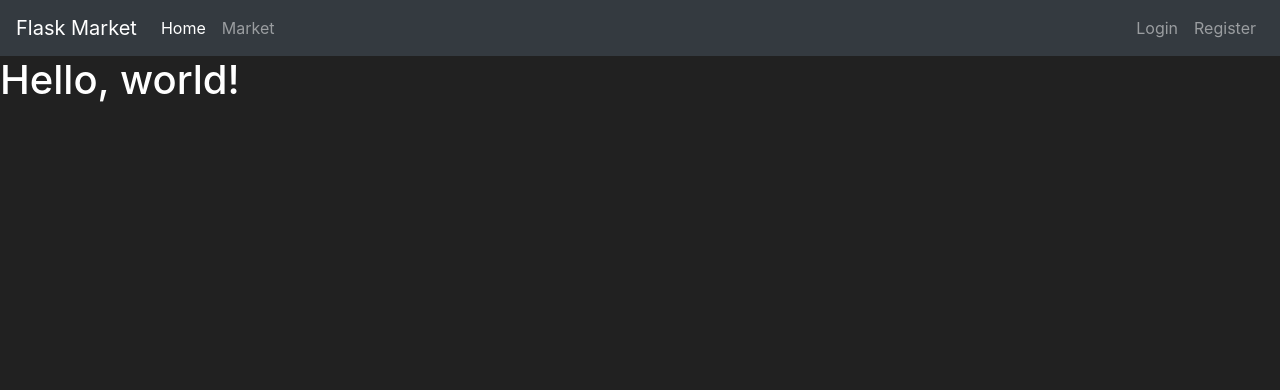
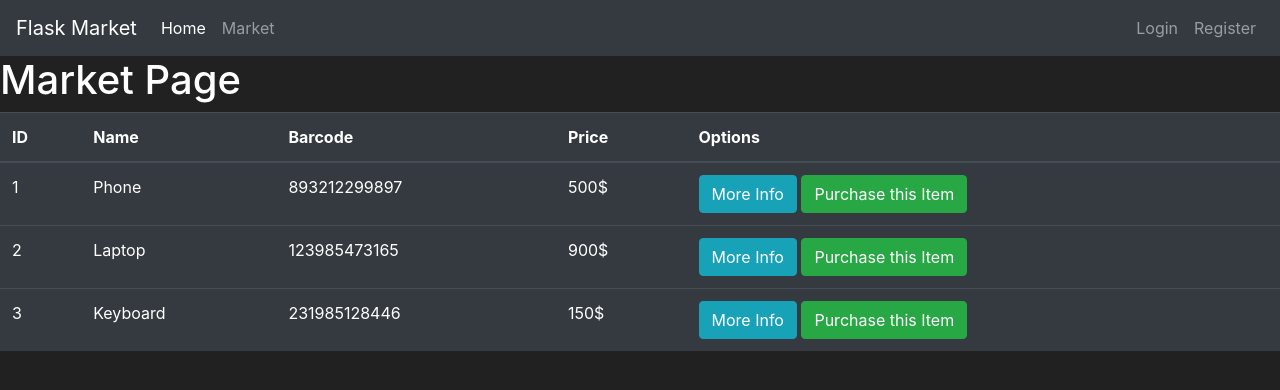
Before and after one commit to asadsid95/flask-dev, a Flask app: page /market in a window 1280 px wide. Shown: the top 390 px of the page. Run offline with Flask 3, Linux system fonts and the light colour scheme.

Commit message:
template inheritance added

```diff
--- a/market.py
+++ b/market.py
@@ -3,7 +3,16 @@ from flask import render_template
 
 app=Flask(__name__)
 
-@app.route('/<name>')
-@app.route('/')
-def about(name=None):
-    return render_template("home.html", name=name)
+@app.route('/home')
+def home_page(name='Asad'):
+    return render_template("greet_user.html", name=name)
+
+@app.route('/market')
+def market_page():
+    items= [
+        {'id': 1, 'name': 'Phone', 'barcode': '893212299897', 'price': 500},
+        {'id': 2, 'name': 'Laptop', 'barcode': '123985473165', 'price': 900},
+        {'id': 3, 'name': 'Keyboard', 'barcode': '231985128446', 'price': 150}
+    ]
+
+    return render_template('market.html', items=items)
--- a/templates/home.html
+++ b/templates/layout.html
@@ -16,7 +16,7 @@
       crossorigin="anonymous"
     />
 
-    <title>Home page</title>
+    <title>{% block title %}{% endblock %}</title>
   </head>
   <body>
     <nav class="navbar navbar-expand-md navbar-dark bg-dark">
@@ -32,12 +32,12 @@
       <div class="collapse navbar-collapse" id="navbarNav">
         <ul class="navbar-nav mr-auto">
           <li class="nav-item active">
-            <a class="nav-link" href="#"
+            <a class="nav-link" href="{{ url_for('home_page') }}"
               >Home <span class="sr-only">(current)</span></a
             >
           </li>
           <li class="nav-item">
-            <a class="nav-link" href="#">Market</a>
+            <a class="nav-link" href="{{ url_for('market_page') }}">Market</a>
           </li>
         </ul>
         <ul class="navbar-nav">
@@ -51,7 +51,8 @@
       </div>
     </nav>
 
-    <h1>Hello, world!</h1>
+    {% block greet_user %} {% endblock greet_user %} {% block list %} {%
+    endblock list %}
 
     <!-- Optional JavaScript; choose one of the two! -->
 
--- /dev/null
+++ b/templates/market.html
@@ -0,0 +1,32 @@
+{% extends "layout.html" %} {% block list %}
+
+<h1>Market Page</h1>
+<table class="table table-hover table-dark">
+  <thead>
+    <tr>
+      <!-- Your Columns HERE -->
+      <th scope="col">ID</th>
+      <th scope="col">Name</th>
+      <th scope="col">Barcode</th>
+      <th scope="col">Price</th>
+      <th scope="col">Options</th>
+    </tr>
+  </thead>
+  <tbody>
+    <!-- Your rows inside the table HERE: -->
+    {% for item in items %}
+    <tr>
+      <td>{{ item.id }}</td>
+      <td>{{ item.name }}</td>
+      <td>{{ item.barcode }}</td>
+      <td>{{ item.price }}$</td>
+      <td>
+        <button class="btn btn-outline btn-info">More Info</button>
+        <button class="btn btn-outline btn-success">Purchase this Item</button>
+      </td>
+    </tr>
+    {% endfor %}
+  </tbody>
+</table>
+
+{% endblock %}
```
Also changed, not shown: templates/greet_user.html (added, +7 -0 lines).
